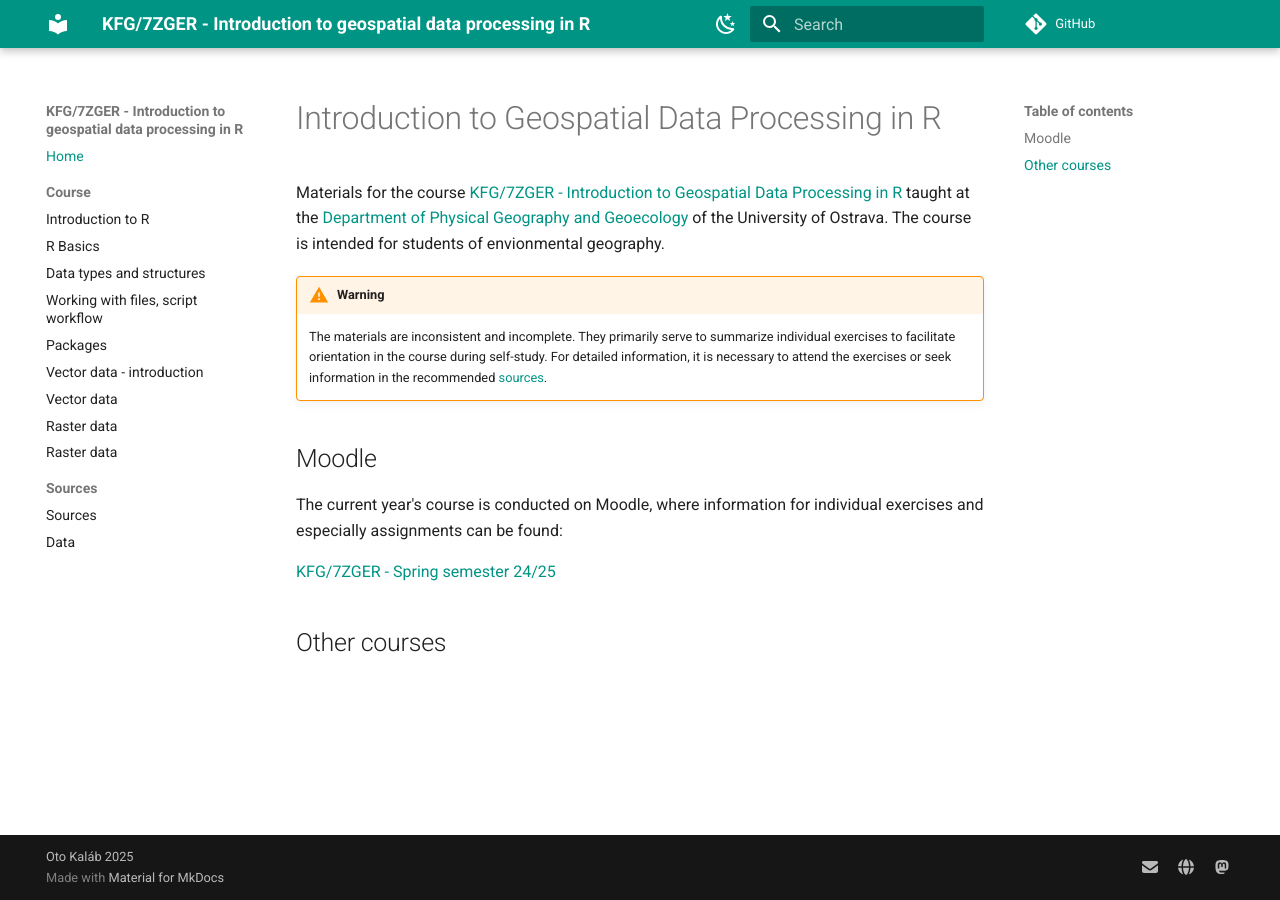
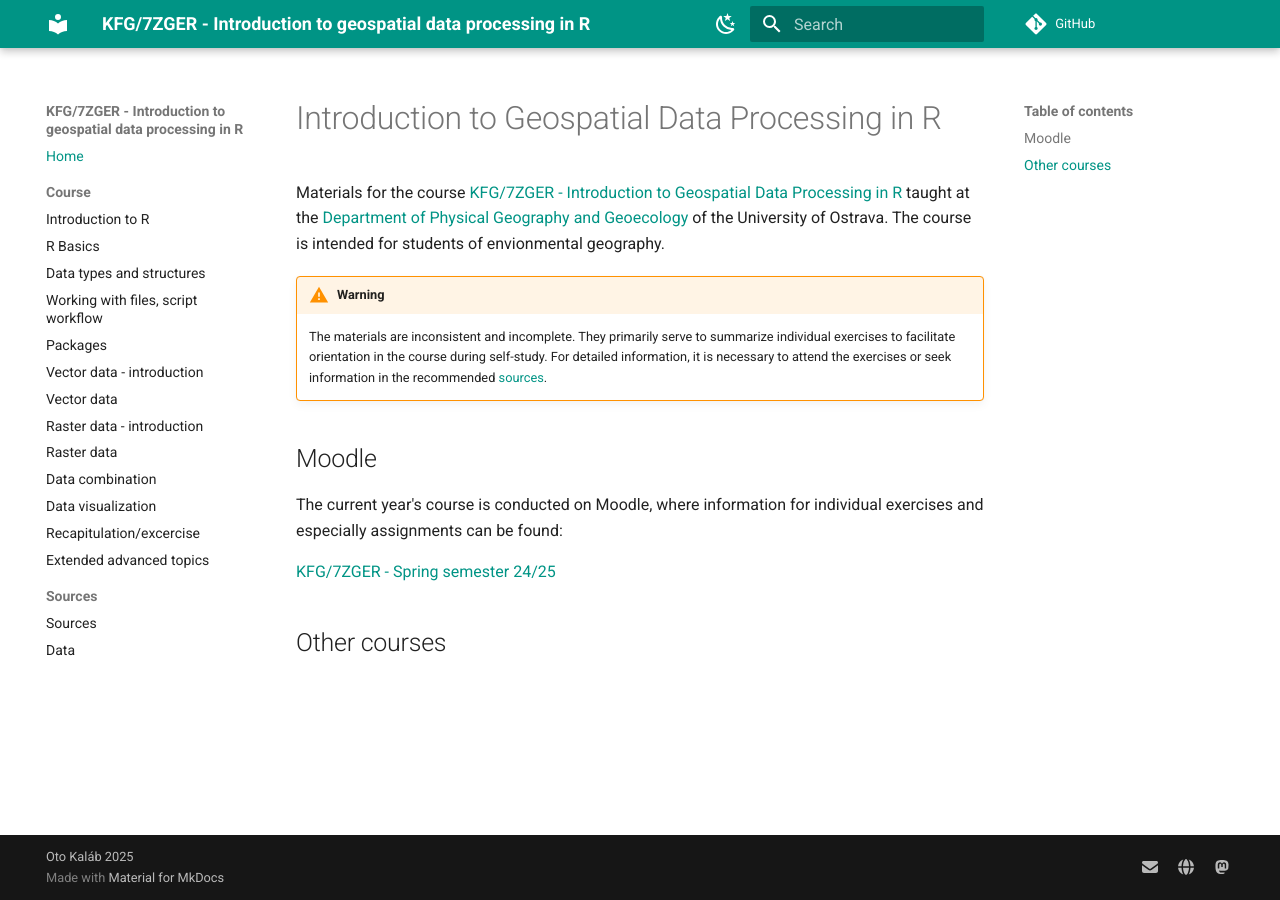
Before and after one commit to kalab-oto/7ZGER, an MkDocs documentation site: the page built from docs/index.md, in a window 1280 px wide. Built offline with MkDocs 1.6.1 and Material for MkDocs 9.7.7, drawn with Linux system fonts in a browser that asks for light colours; comment, search, counter and statistics services are not loaded.

Commit message:
init all lessons

```diff
--- a/mkdocs.yml
+++ b/mkdocs.yml
@@ -69,8 +69,12 @@ nav:
     - Packages: packages.md
     - Vector data - introduction: vector_intro.md
     - Vector data: vector_operations.md
-    - Raster data: raster_intro.md
+    - Raster data - introduction: raster_intro.md
     - Raster data: raster_operations.md
+    - Data combination: data_combination.md
+    - Data visualization: visualization.md
+    - Recapitulation/excercise: hands_on.md
+    - Extended advanced topics: advanced.md
   - Sources:
     - Sources: sources.md
     - Data: data.md
```
Also changed, not shown: docs/advanced.md (added, +1 -0 lines), docs/data_combination.md (added, +1 -0 lines), docs/hands_on.md (added, +1 -0 lines), docs/raster operations.md (deleted, +0 -1 lines), docs/raster_operations.md (added, +2 -0 lines), docs/visualization.md (added, +1 -0 lines).
